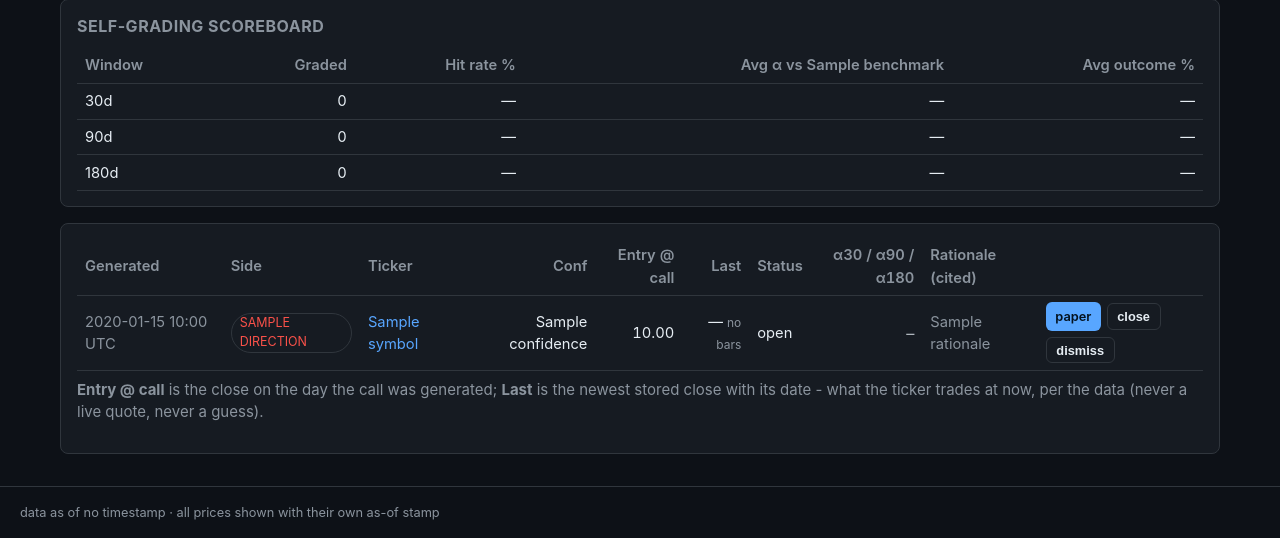
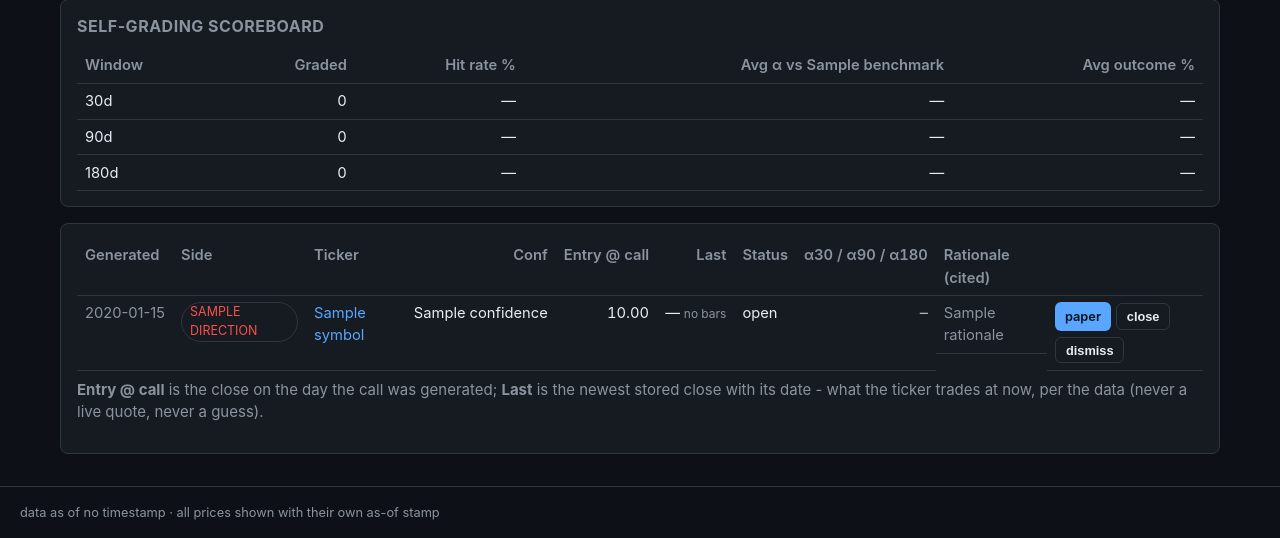
Before and after one commit to mgossman71/stock-advisor, a FastAPI app: template web/templates/recommendations.html in a window 1280 px wide. Shown: the part 276-814 px from the top of the page. Run offline with FastAPI, Linux system fonts and the light colour scheme; the template is opened without the code that fills it: most values are stand-ins (such as "Sample title", 1, 10 or a date in 2020); some libraries are stand-ins or nearby versions.

Commit message:
fix table word-wrap on Recommendations (and Top ideas / Open lots)
Ten- and eleven-column tables were being crushed into 100% width (the
Top-ideas table even into a one-third-width grid cell), so timestamps,
alpha triples and rationale text wrapped everywhere:
- .tablewrap { overflow-x: auto } + table.wide { min-width: 1050px }:
  columns get real width; the table scrolls instead of rag-wrapping
- .num columns (incl. headers) never wrap - prices, dates, alpha stay
  on one line; cells align top
- Generated column: date-only (was 'YYYY-MM-DD HH:MM UTC', two lines)
- rationale clamped to 2 lines (.clamp2) instead of a 24rem text block
- Top ideas panel promoted to full-width row; scoreboard + alerts get
  their own row

```diff
--- a/web/static/app.css
+++ b/web/static/app.css
@@ -25,9 +25,16 @@ main { padding: 1rem 1.25rem 2rem; max-width: 1200px; margin: 0 auto; }
 .panel h2, .panel h3 { margin: 0 0 .6rem; font-size: 1rem; color: var(--muted);
   text-transform: uppercase; letter-spacing: .5px; }
 table { width: 100%; border-collapse: collapse; font-size: .92rem; }
-th, td { text-align: left; padding: .4rem .5rem; border-bottom: 1px solid var(--line); }
+th, td { text-align: left; padding: .4rem .5rem; border-bottom: 1px solid var(--line);
+  vertical-align: top; }
 th { color: var(--muted); font-weight: 600; cursor: pointer; }
-.num { text-align: right; font-variant-numeric: tabular-nums; }
+.num { text-align: right; font-variant-numeric: tabular-nums; white-space: nowrap; }
+/* Wide tables (recommendations, top ideas, real lots) scroll horizontally
+   instead of crushing columns into wrap-hell. */
+.tablewrap { overflow-x: auto; }
+table.wide { min-width: 1050px; }
+.clamp2 { max-width: 20rem; color: var(--muted); display: -webkit-box;
+  -webkit-line-clamp: 2; line-clamp: 2; -webkit-box-orient: vertical; overflow: hidden; }
 .pos { color: var(--green); } .neg { color: var(--red); } .muted { color: var(--muted); }
 .bullish { color: var(--green); } .bearish { color: var(--red); } .neutral { color: var(--amber); }
 .pill { display: inline-block; padding: 0 .5rem; border-radius: 999px; font-size: .78rem;
--- a/web/templates/investments.html
+++ b/web/templates/investments.html
@@ -63,7 +63,8 @@
 
 <div class="panel" style="margin-top:1rem">
   <h2>Open lots <span class="muted">FIFO; tax if sold today by holding period</span></h2>
-  <table>
+  <div class="tablewrap">
+  <table class="wide">
     <tr><th>Ticker</th><th>Bought</th><th class="num">Held</th><th>Class</th>
         <th class="num">Qty</th><th class="num">Cost basis</th><th class="num">Last</th>
         <th>Mark as of</th><th class="num">Gain/(loss)</th><th class="num">Est. tax if sold</th></tr>
@@ -86,6 +87,7 @@
       or hit "I bought this" on a recommendation.</td></tr>
     {% endfor %}
   </table>
+  </div>
 </div>
 
 <div class="panel" style="margin-top:1rem">
--- a/web/templates/recommendations.html
+++ b/web/templates/recommendations.html
@@ -40,7 +40,8 @@
 </div>
 
 <div class="panel" style="margin-top:1rem">
-  <table>
+  <div class="tablewrap">
+  <table class="wide">
     <tr><th>Generated</th><th>Side</th><th>Ticker</th><th class="num">Conf</th>
         <th class="num">Entry @ call</th><th class="num">Last</th>
         <th>Status</th><th class="num">α30 / α90 / α180</th>
@@ -49,7 +50,7 @@
     {% set o = rec.outcome %}
     {% set p = prices.get(rec.id) %}
     <tr>
-      <td class="muted">{{ rec.generated_at|as_of }}</td>
+      <td class="muted" style="white-space:nowrap">{{ rec.generated_at.strftime('%Y-%m-%d') }}</td>
       <td><span class="pill {{ 'bullish' if rec.direction == 'long' else 'bearish' }}">{{ rec.direction|upper }}</span></td>
       <td><a href="/research/{{ rec.ticker.symbol }}">{{ rec.ticker.symbol }}</a></td>
       <td class="num">{{ rec.confidence }}</td>
@@ -62,7 +63,7 @@
                  {{ o.alpha_90d if o.alpha_90d is not none else "—" }} /
                  {{ o.alpha_180d if o.alpha_180d is not none else "—" }}
         {% else %}—{% endif %}</td>
-      <td class="muted" style="max-width:24rem">{{ rec.rationale[:160] }}{% if rec.rationale|length > 160 %}…{% endif %}</td>
+      <td class="clamp2">{{ rec.rationale[:160] }}{% if rec.rationale|length > 160 %}…{% endif %}</td>
       <td>
         {% if rec.status == 'open' %}
         <div class="row-actions">
@@ -84,6 +85,7 @@
     <tr><td colspan="10" class="muted">No recommendations. Run a screen on the Screen page.</td></tr>
     {% endfor %}
   </table>
+  </div>
   <p class="muted" style="margin-top:.5rem"><b>Entry @ call</b> is the close on the day the call was
     generated; <b>Last</b> is the newest stored close with its date - what the ticker trades at now,
     per the data (never a live quote, never a guess).</p>
```
Also changed, not shown: web/templates/dashboard.html (+8 -3 lines).
